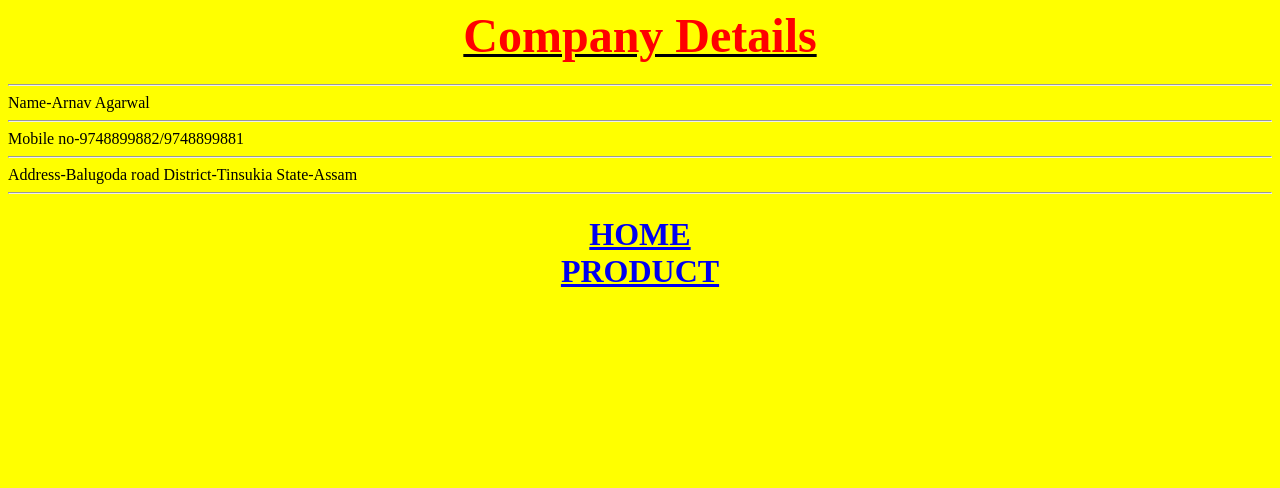
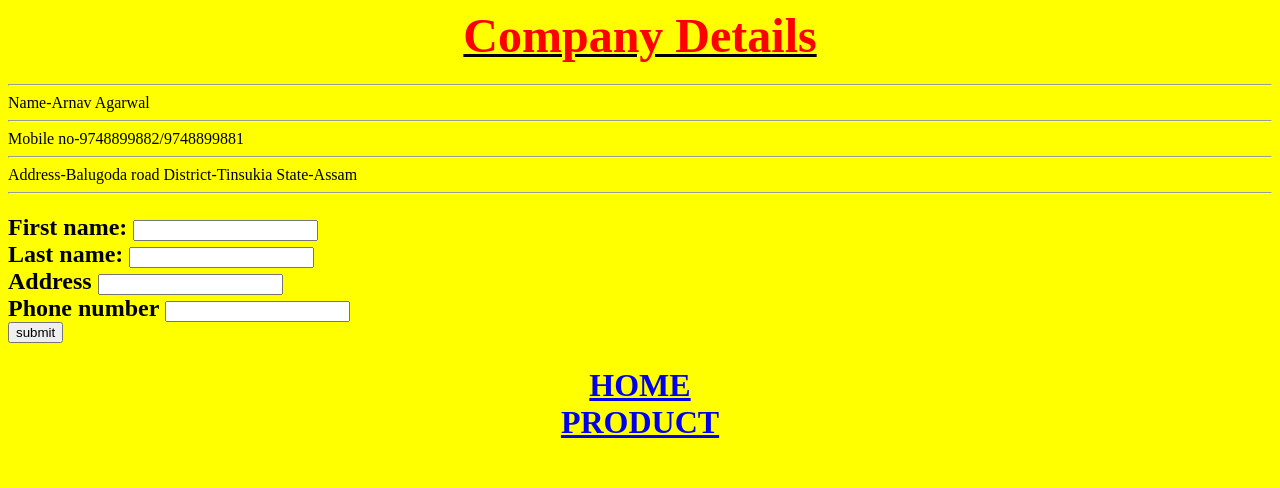
Before and after one commit to coderrARNAV/abhinav.github.io, a plain HTML site: page order.html in a window 1280 px wide. Drawn offline with Linux system fonts and the light colour scheme.

Commit message:
Update order.html

```diff
--- a/order.html
+++ b/order.html
@@ -23,13 +23,31 @@ Address-Balugoda road
 District-Tinsukia
 State-Assam
 <HR>
+ <h2>
+   <form>
+     First name:
+     <input type="text"><br>
+     Last name:
+     <input type="text"><br>
+     Address
+     <input type="textarea"><br>
+     Phone number
+    <input type="text"><br>
+     <input type="submit"value="submit">
+   </form>
+  </h2>
+
+
+
+
   <center>
     <H1>
 <a href="index.html">HOME</a>
       <br>
 <a href="product.html">PRODUCT</a>
-    </H1>
+     </H1>
   </center>
-  <marquee>For more details please visit our office</marquee>
+  <h3>
+    <marquee>For more details please visit our office</marquee></h3>
 </body>
 </html>
```
